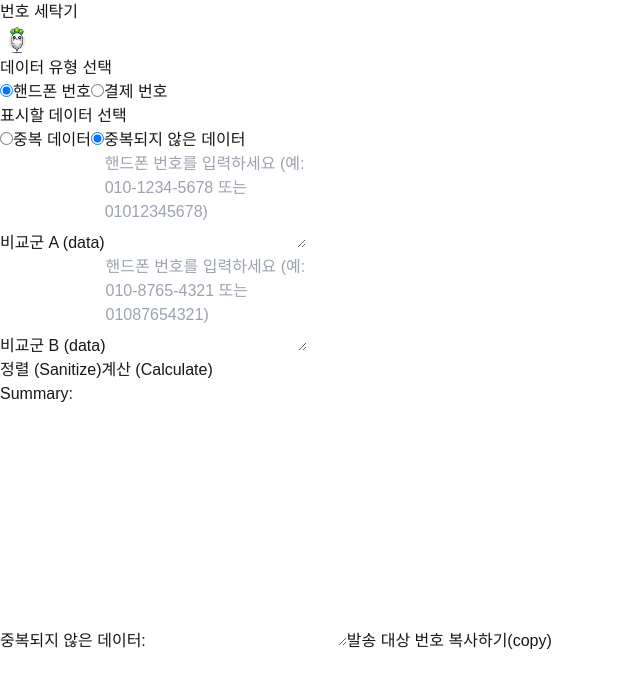
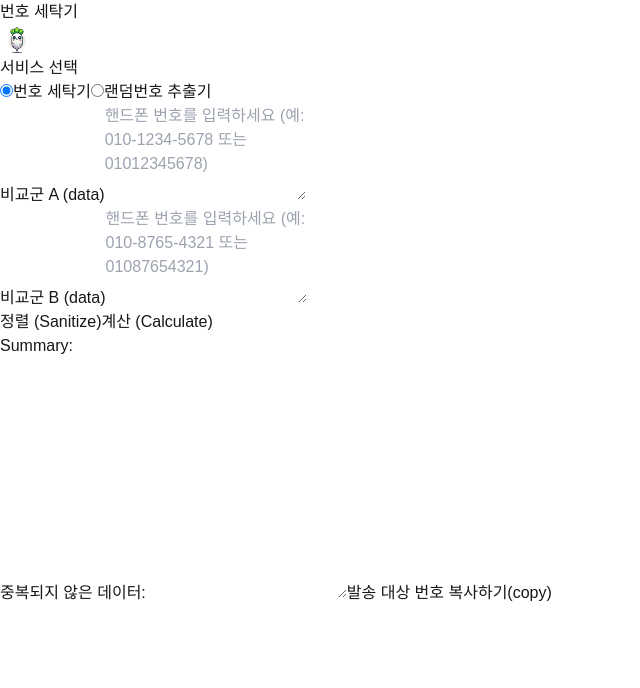
Before and after one commit to Sangwoo950/hp-calculator, a Next.js app: page / in a window 1280 px wide. Shown: the top 688 px of the page, without its empty margins (0-640 px from the left). Built offline with nearby package versions, Linux system fonts and the light colour scheme.

Commit message:
feat.랜덤 번호 추출기능 추가

```diff
--- a/src/pages/index.tsx
+++ b/src/pages/index.tsx
@@ -2,32 +2,45 @@ import React, { useState } from 'react';
 import Image from 'next/image';
 
 export default function Home() {
+  // 기존 필터(세탁) 관련 상태
   const [senderData, setSenderData] = useState('');
   const [responseData, setResponseData] = useState('');
   const [duplicateData, setDuplicateData] = useState('');
   const [nonDuplicateData, setNonDuplicateData] = useState('');
   const [summaryData, setSummaryData] = useState('');
-  const [dataType, setDataType] = useState<'phone' | 'payment'>('phone'); // 데이터 유형을 위한 상태
+  // 새로운 서비스 선택 상태: 'filter' (번호 세탁기) 또는 'extractor' (랜덤번호 추출기)
+  const [service, setService] = useState<'filter' | 'extractor'>('filter');
+
+  // 표시 옵션 상태 (필터 UI에서 사용)
   const [displayOption, setDisplayOption] = useState<
     'duplicates' | 'nonDuplicates'
-  >('nonDuplicates'); // 표시 옵션 상태
+  >('nonDuplicates');
 
-  // 데이터 유형에 따라 데이터를 포맷팅하는 함수
+  // 랜덤번호 추출기 관련 상태
+  const [extractionData, setExtractionData] = useState(''); // 랜덤 추출용 번호 입력 데이터 (쉼표/줄바꿈 구분)
+  const [extractionCount, setExtractionCount] = useState<number>(0); // 추출할 번호 개수
+  const [extractedNumbers, setExtractedNumbers] = useState<string>(''); // 추출된 번호 결과
+
+  // 번호 개수 계산 함수
+  const getNumberCount = (data: string): number => {
+    return data
+      .split(/[\n,]+/) // 줄바꿈 또는 쉼표로 분할
+      .map((item) => item.replace(/[^0-9]/g, '').trim())
+      .filter((item) => item.length > 0).length;
+  };
+
+  // ----- [번호 세탁(필터) 관련 함수] -----
   const formatData = (data: string): string[] => {
     return data
-      .split(/[\n,]+/) // 줄바꿈(\n) 또는 쉼표(,)로 분할
-      .map((item) => item.replace(/[^0-9]/g, '').trim()) // 숫자 이외의 문자 제거
+      .split(/[\n,]+/)
+      .map((item) => item.replace(/[^0-9]/g, '').trim())
       .filter((item) => item)
       .map((item) => {
-        if (dataType === 'phone') {
-          return item.slice(-8); // 핸드폰 번호의 경우 마지막 8자리 추출
-        } else {
-          return item.slice(0, 8); // 결제 번호의 경우 처음 8자리 추출
-        }
+        const trimmed = item.slice(-8);
+        return trimmed;
       });
   };
 
-  // 데이터 유효성 검사 함수 (옵션)
   const validateData = (
     data: string
   ): { valid: boolean; invalidItems: string[] } => {
@@ -35,40 +48,27 @@ export default function Home() {
     let isValid = true;
     const invalidItems: string[] = [];
 
-    if (dataType === 'phone') {
-      // 핸드폰 번호는 슬라이싱 후 8자리이어야 함
     formattedData.forEach((item) => {
       if (item.length !== 8) {
         isValid = false;
         invalidItems.push(item);
       }
     });
-    } else {
-      // 결제 번호는 1~8자리 숫자이어야 함
-      formattedData.forEach((item) => {
-        if (item.length < 1 || item.length > 8) {
-          isValid = false;
-          invalidItems.push(item);
-        }
-      });
-    }
 
     return { valid: isValid, invalidItems };
   };
 
-  // 데이터 정렬 함수: 각 항목 내의 하이픈과 공백만 제거
   const handleSanitize = (): void => {
     const sanitize = (data: string): string => {
       return data
-        .split(/[\n,]+/) // 줄바꿈(\n) 또는 쉼표(,)로 분할
-        .map((item) => item.replace(/[-\s]/g, '').trim()) // 각 항목 내 하이픈과 공백 제거
-        .join(', '); // 다시 쉼표로 연결
+        .split(/[\n,]+/)
+        .map((item) => item.replace(/[-\s]/g, '').trim())
+        .join(', ');
     };
 
     setSenderData(sanitize(senderData));
     setResponseData(sanitize(responseData));
-
-    alert('데이터가 정렬되었습니다. 이제 Calculate 버튼을 클릭하세요.');
+    alert('데이터가 정렬되었습니다. 이제 계산 버튼을 클릭하세요.');
   };
 
   const handleCalculate = (): void => {
@@ -101,15 +101,11 @@ export default function Home() {
     const duplicates = [
       ...new Set(senderArray.filter((item) => responseArray.includes(item))),
     ];
-
     const nonDuplicates = [
       ...new Set(senderArray.filter((item) => !responseArray.includes(item))),
     ];
 
-    const formattedNonDuplicates =
-      dataType === 'phone'
-        ? nonDuplicates.map((item) => `010${item}`)
-        : nonDuplicates;
+    const formattedNonDuplicates = nonDuplicates.map((item) => `010${item}`);
 
     const summary = `입력 ${senderArray.length}개, 응답 ${responseArray.length}개, 중복 ${duplicates.length}개, 최종 ${formattedNonDuplicates.length}개`;
 
@@ -131,9 +127,53 @@ export default function Home() {
       });
   };
 
+  // ----- [랜덤번호 추출기 관련 함수] -----
+  const shuffleArray = <T,>(array: T[]): T[] => {
+    const arr = [...array];
+    for (let i = arr.length - 1; i > 0; i--) {
+      const j = Math.floor(Math.random() * (i + 1));
+      [arr[i], arr[j]] = [arr[j], arr[i]];
+    }
+    return arr;
+  };
+
+  const handleExtractNumbers = (): void => {
+    const items = extractionData
+      .split(/[\n,]+/)
+      .map((item) => item.replace(/[^0-9]/g, '').trim())
+      .filter((item) => item);
+
+    // 국제번호(+82) 처리: "82"로 시작하고 길이가 12이면 국내 형식으로 변환
+    const normalizedItems = items.map((item) => {
+      if (item.startsWith('82') && item.length === 12) {
+        return '0' + item.slice(2);
+      }
+      return item;
+    });
+
+    // "010"으로 시작하며 전체 길이가 11인 번호만 필터링
+    const phoneNumbers = normalizedItems.filter(
+      (item) => item.startsWith('010') && item.length === 11
+    );
+
+    if (extractionCount <= 0) {
+      alert('추출할 번호의 개수를 1 이상 입력하세요.');
+      return;
+    }
+    if (extractionCount > phoneNumbers.length) {
+      alert(
+        `입력된 핸드폰 번호의 개수(${phoneNumbers.length})보다 더 많은 번호를 추출할 수 없습니다.`
+      );
+      return;
+    }
+    const shuffled = shuffleArray(phoneNumbers);
+    const selected = shuffled.slice(0, extractionCount);
+    setExtractedNumbers(selected.join(', '));
+  };
+
   return (
     <article className='container mx-auto p-8 bg-gray-100 rounded-lg shadow-md'>
-      <h1 className='text-center text-3xl font-bold text-gray-800 mb-6 flex justify-center'>
+      <h1 className='text-center text-3xl font-bold text-gray-800 mb-6 flex justify-center items-center'>
         번호 세탁기
         <Image
           className='flex'
@@ -144,68 +184,40 @@ export default function Home() {
         />
       </h1>
 
-      {/* 데이터 유형 선택 섹션 */}
+      {/* 서비스 선택 섹션 */}
       <div className='mb-6'>
         <label className='block text-lg font-semibold text-gray-700 mb-2'>
-          데이터 유형 선택
+          서비스 선택
         </label>
         <div className='flex items-center space-x-4'>
           <label className='flex items-center'>
             <input
               type='radio'
-              name='dataType'
-              value='phone'
-              checked={dataType === 'phone'}
-              onChange={() => setDataType('phone')}
+              name='service'
+              value='filter'
+              checked={service === 'filter'}
+              onChange={() => setService('filter')}
               className='form-radio h-5 w-5 text-blue-600'
             />
-            <span className='ml-2 text-gray-700'>핸드폰 번호</span>
+            <span className='ml-2 text-gray-700'>번호 세탁기</span>
           </label>
           <label className='flex items-center'>
             <input
               type='radio'
-              name='dataType'
-              value='payment'
-              checked={dataType === 'payment'}
-              onChange={() => setDataType('payment')}
+              name='service'
+              value='extractor'
+              checked={service === 'extractor'}
+              onChange={() => setService('extractor')}
               className='form-radio h-5 w-5 text-blue-600'
             />
-            <span className='ml-2 text-gray-700'>결제 번호</span>
+            <span className='ml-2 text-gray-700'>랜덤번호 추출기</span>
           </label>
         </div>
       </div>
 
-      {/* 표시 옵션 선택 섹션 */}
-      <div className='mb-6'>
-        <label className='block text-lg font-semibold text-gray-700 mb-2'>
-          표시할 데이터 선택
-        </label>
-        <div className='flex items-center space-x-4'>
-          <label className='flex items-center'>
-            <input
-              type='radio'
-              name='displayOption'
-              value='duplicates'
-              checked={displayOption === 'duplicates'}
-              onChange={() => setDisplayOption('duplicates')}
-              className='form-radio h-5 w-5 text-blue-600'
-            />
-            <span className='ml-2 text-gray-700'>중복 데이터</span>
-          </label>
-          <label className='flex items-center'>
-            <input
-              type='radio'
-              name='displayOption'
-              value='nonDuplicates'
-              checked={displayOption === 'nonDuplicates'}
-              onChange={() => setDisplayOption('nonDuplicates')}
-              className='form-radio h-5 w-5 text-blue-600'
-            />
-            <span className='ml-2 text-gray-700'>중복되지 않은 데이터</span>
-          </label>
-        </div>
-      </div>
-
+      {/* 서비스가 번호 세탁기(filter)인 경우 기존 UI 표시 */}
+      {service === 'filter' && (
+        <>
           {/* 비교군 A 입력 섹션 */}
           <div className='mb-6'>
             <label className='block text-lg font-semibold text-gray-700 mb-2'>
@@ -216,11 +228,7 @@ export default function Home() {
               value={senderData}
               onChange={(e) => setSenderData(e.target.value)}
               rows={4}
-          placeholder={
-            dataType === 'phone'
-              ? '핸드폰 번호를 입력하세요 (예: 010-1234-5678 또는 01012345678)'
-              : '결제 번호를 입력하세요 (1~8자리 숫자, 쉼표 또는 줄바꿈으로 구분)'
-          }
+              placeholder='핸드폰 번호를 입력하세요 (예: 010-1234-5678 또는 01012345678)'
             />
           </div>
 
@@ -234,11 +242,7 @@ export default function Home() {
               value={responseData}
               onChange={(e) => setResponseData(e.target.value)}
               rows={4}
-          placeholder={
-            dataType === 'phone'
-              ? '핸드폰 번호를 입력하세요 (예: 010-8765-4321 또는 01087654321)'
-              : '결제 번호를 입력하세요 (1~8자리 숫자, 쉼표 또는 줄바꿈으로 구분)'
-          }
+              placeholder='핸드폰 번호를 입력하세요 (예: 010-8765-4321 또는 01087654321)'
             />
           </div>
 
@@ -260,8 +264,12 @@ export default function Home() {
 
           {/* 요약 섹션 */}
           <div className='mt-6'>
-        <h2 className='text-lg font-semibold text-gray-700 mb-2'>Summary:</h2>
-        <p className='text-gray-800 mb-4 whitespace-pre-wrap'>{summaryData}</p>
+            <h2 className='text-lg font-semibold text-gray-700 mb-2'>
+              Summary:
+            </h2>
+            <p className='text-gray-800 mb-4 whitespace-pre-wrap'>
+              {summaryData}
+            </p>
           </div>
 
           {/* 결과 데이터 섹션 */}
@@ -274,7 +282,9 @@ export default function Home() {
             <textarea
               className='w-full p-4 border border-gray-300 rounded-md bg-gray-200 text-gray-700 focus:outline-none'
               value={
-            displayOption === 'duplicates' ? duplicateData : nonDuplicateData
+                displayOption === 'duplicates'
+                  ? duplicateData
+                  : nonDuplicateData
               }
               readOnly
               rows={displayOption === 'duplicates' ? 4 : 10}
@@ -288,6 +298,59 @@ export default function Home() {
                 : '발송 대상 번호 복사하기(copy)'}
             </button>
           </div>
+        </>
+      )}
+
+      {/* 서비스가 랜덤번호 추출기(extractor)인 경우 UI 별도 표시 */}
+      {service === 'extractor' && (
+        <div className='mt-8'>
+          <label className='block text-lg font-semibold text-gray-700 mb-2'>
+            랜덤번호 추출용 번호 입력
+          </label>
+          <textarea
+            className='w-full max-w-md mx-auto p-4 border border-gray-300 rounded-md focus:outline-none focus:ring-2 focus:ring-blue-500'
+            value={extractionData}
+            onChange={(e) => setExtractionData(e.target.value)}
+            rows={4}
+            placeholder='번호를 입력하세요 (쉼표 또는 줄바꿈으로 구분)'
+          />
+          {/* 입력된 번호 개수 표시 */}
+          <p className='text-sm text-gray-500 mt-2'>
+            입력된 번호 개수: {getNumberCount(extractionData)}개
+          </p>
+          <div className='mt-4'>
+            <label className='block text-lg font-semibold text-gray-700 mb-2'>
+              추출할 번호 개수
+            </label>
+            <input
+              type='number'
+              value={extractionCount}
+              onChange={(e) => setExtractionCount(parseInt(e.target.value))}
+              className='w-full max-w-md mx-auto p-2 border border-gray-300 rounded-md'
+              placeholder='추출할 번호 개수를 입력하세요'
+            />
+          </div>
+          <button
+            className='w-full max-w-md mx-auto mt-4 bg-purple-600 text-white py-3 rounded-md font-bold text-lg hover:bg-purple-700 focus:outline-none focus:ring-2 focus:ring-purple-500 focus:ring-opacity-50'
+            onClick={handleExtractNumbers}
+          >
+            랜덤번호 추출
+          </button>
+          {extractedNumbers && (
+            <div className='mt-4'>
+              <label className='block text-lg font-semibold text-gray-700 mb-2'>
+                추출된 번호
+              </label>
+              <textarea
+                className='w-full max-w-md mx-auto p-4 border border-gray-300 rounded-md bg-gray-200 text-gray-700'
+                readOnly
+                rows={extractedNumbers.split(', ').length}
+                value={extractedNumbers}
+              />
+            </div>
+          )}
+        </div>
+      )}
     </article>
   );
 }
```
Lines whose indentation alone changed are shown as unchanged.
